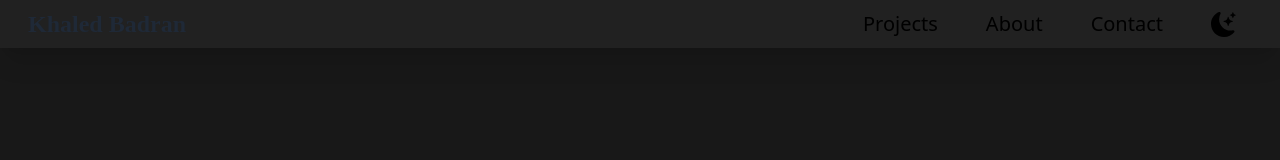
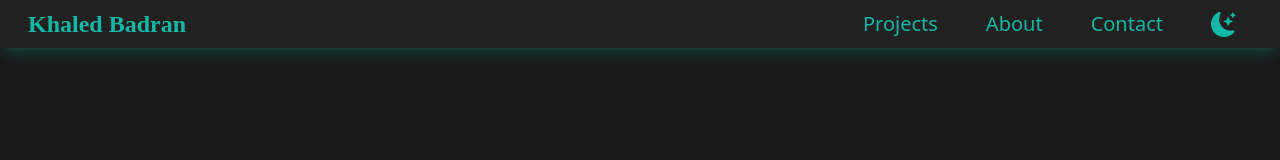
Before and after one commit to KhaledBadranDev/portfolio, a React (Create React App) app: page / in a window 1280 px wide. Shown: the top 160 px of the page. Built offline with nearby package versions, Linux system fonts and the light colour scheme.

Commit message:
improve colors and shadows

```diff
--- a/src/components/Navbar.jsx
+++ b/src/components/Navbar.jsx
@@ -1,4 +1,4 @@
-import { useState} from 'react'
+import { useState } from 'react'
 import AnchorLink from 'react-anchor-link-smooth-scroll'
 import { ImMenu3, ImMenu4 } from "react-icons/im";
 import { BsFillMoonStarsFill } from "react-icons/bs";
@@ -14,36 +14,38 @@ const Navbar = () => {
 
     return (
         <div className={darkMode ? "dark" : ""}>
-            <nav className="z-20 shadow-xl w-full fixed top-0 left-0 transition-all duration-500 ease-in bg-white dark:bg-[#212121]">
+            <nav className="z-20 shadow-lg shadow-teal-500/20 w-full fixed top-0 left-0 transition-all duration-500 ease-in bg-white dark:bg-[#212121]">
                 <div className='container mx-auto px-20 sm:px-7 py-2 sm:flex items-center justify-between'>
-                    <span className='font-bold text-2xl flex items-center font-[Poppins] text-gray-800'>
-                        <AnchorLink href="#home">
-                            Khaled Badran
-                        </AnchorLink>
+                    <span className='font-bold text-2xl flex items-center font-[Poppins]'>
+                        <div className="text-teal-500 hover:text-violet-700 duration-300">
+                            <AnchorLink href="#home">
+                                Khaled Badran
+                            </AnchorLink>
+                        </div>
                     </span>
 
-                    <div onClick={() => setOpen(!open)} className='text-3xl absolute right-4 top-1 cursor-pointer sm:hidden'>
+                    <div onClick={() => setOpen(!open)} className='text-3xl absolute right-4 top-1 cursor-pointer sm:hidden text-teal-500 hover:text-violet-700 transition-all duration-300'>
                         {open ? <ImMenu4 style={{ fontSize: '40px' }} /> : <ImMenu3 style={{ fontSize: '40px' }} />}
                     </div>
 
                     <ul className={`sm:flex grid justify-items-end sm:items-center sm:pb-0 pb-6 absolute sm:static dark:bg-[#212121] bg-white shadow-xl sm:shadow-none sm:z-auto z-[-1] left-0 w-full sm:w-auto sm:pl-0 pl-9 transition-all duration-500 ease-in ${open ? 'top-0' : 'top-[-490px]'}`}>
                         <li className="sm:ml-8 mr-4 text-xl sm:my-0 mt-16">
-                            <AnchorLink href="#projects" className='hover:text-indigo-700 duration-300'>
+                            <AnchorLink href="#projects" className='hover:text-violet-700 text-teal-500 duration-300'>
                                 Projects
                             </AnchorLink>
                         </li>
                         <li className="sm:ml-8  mr-4 text-xl sm:my-0 mt-5">
-                            <AnchorLink href="#about" className='hover:text-indigo-700 duration-300'>
+                            <AnchorLink href="#about" className='hover:text-violet-700 text-teal-500 duration-300'>
                                 About
                             </AnchorLink>
                         </li>
                         <li className="sm:ml-8 mr-4 text-xl sm:my-0 mt-5">
-                            <AnchorLink href="#contact" className='hover:text-indigo-700 duration-300'>
+                            <AnchorLink href="#contact" className='hover:text-violet-700 text-teal-500 duration-300'>
                                 Contact
                             </AnchorLink>
                         </li>
                         <li>
-                            <BsFillMoonStarsFill onClick={() => toggleTheme()} className="sm:ml-8 mr-4 text-xl sm:my-0 mt-5 hover:text-indigo-700 duration-300" style={{ fontSize: '25px' }} />
+                            <BsFillMoonStarsFill onClick={() => toggleTheme()} className="sm:ml-8 mr-4 text-xl sm:my-0 mt-5 hover:text-violet-700 text-teal-500 duration-300" style={{ fontSize: '25px' }} />
                         </li>
                     </ul>
                 </div>
```
